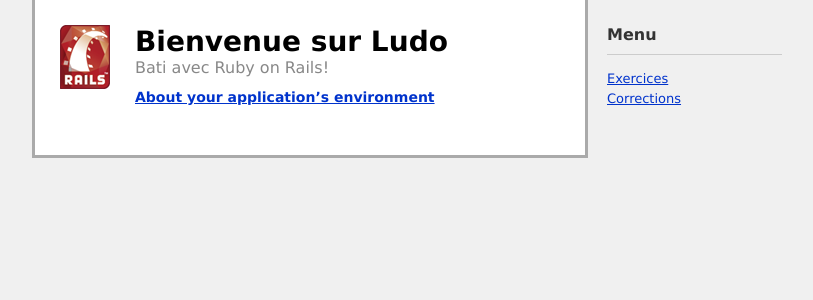
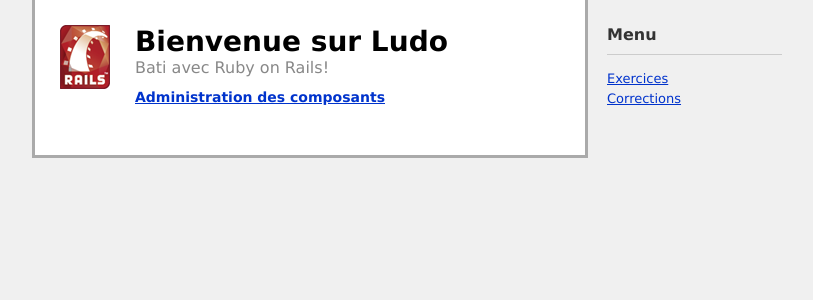
Before and after one commit to rodeofly/ludo, a Rails app: page / in a window 1280 px wide. Shown: the top 300 px of the page, without its empty margins (233-1046 px from the left). Run offline with Rails 7, Linux system fonts and the light colour scheme; parts of the project's set-up code (start-up, migrations or seed data) failed here and were passed over.

Commit message:
Ajout de lien vers rails admin

```diff
--- a/app/views/layouts/application.html.erb
+++ b/app/views/layouts/application.html.erb
@@ -11,6 +11,6 @@
 <body>
 
 <%= yield %>
-
+<h3><a href="/admin">Administration des composants</a></h3>
 </body>
 </html>
--- a/public/index.html
+++ b/public/index.html
@@ -207,8 +207,7 @@
         </div>
 
         <div id="about">
-          <h3><a href="rails/info/properties" onclick="about(); return false">About your application&rsquo;s environment</a></h3>
-          <div id="about-content" style="display: none"></div>
+          <h3><a href="/admin">Administration des composants</a></h3>
         </div>
 
 
```
Also changed, not shown: 1 other file.
